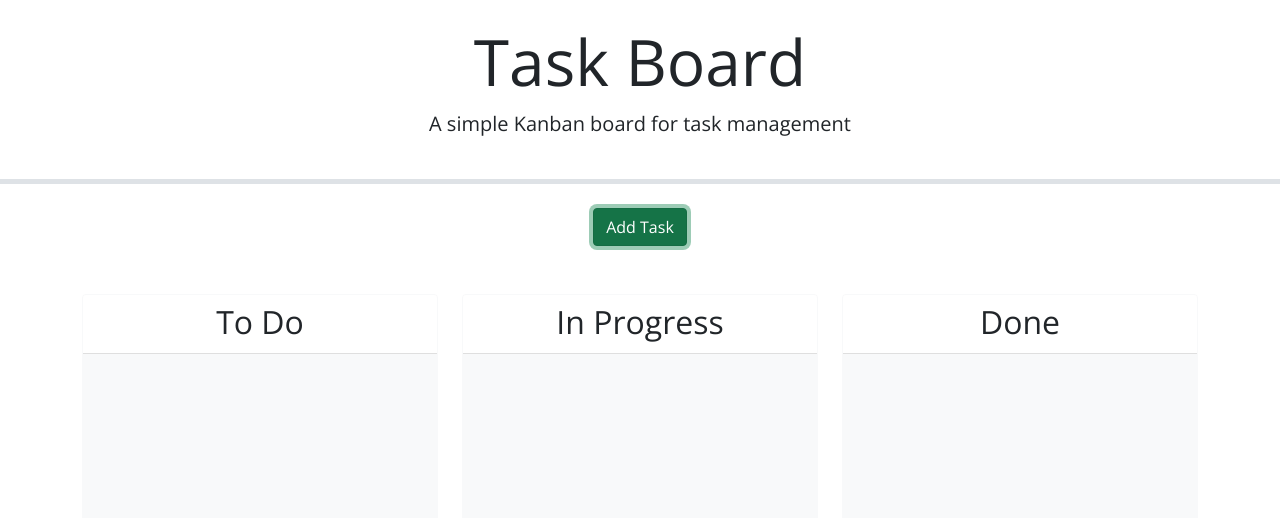
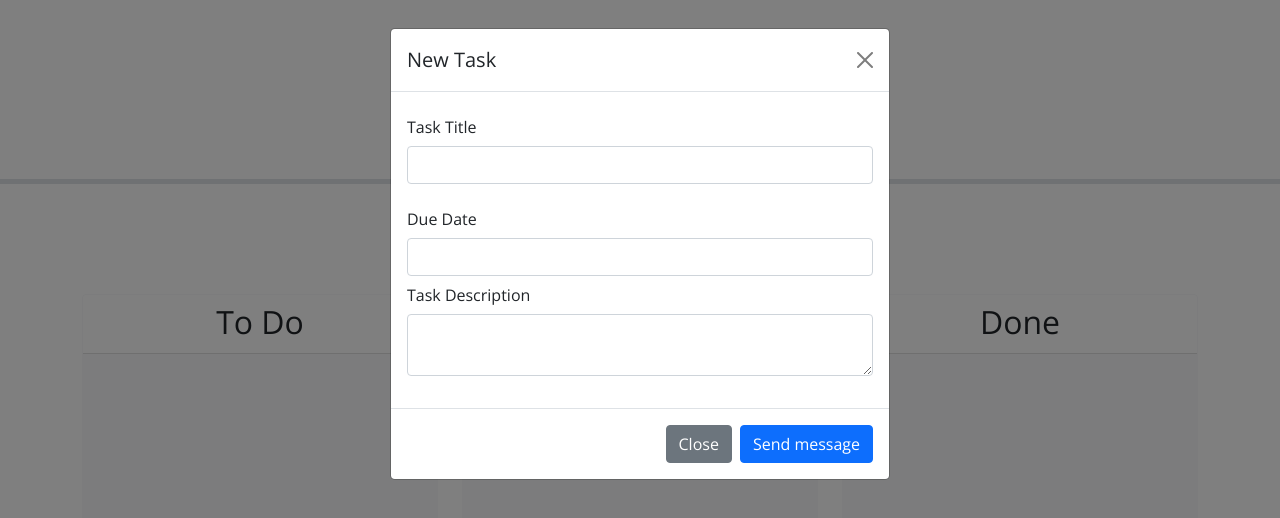
Before and after one commit to Alexand3rLe/myTaskBoard, a plain HTML site: page index.html in a window 1280 px wide. Both pictures are taken after a click on the button "Add Task". Drawn offline with nearby package versions, Linux system fonts and the light colour scheme.

Commit message:
modal working

```diff
--- a/assets/js/script.js
+++ b/assets/js/script.js
@@ -1,6 +1,7 @@
 // Retrieve tasks and nextId from localStorage
 let taskList = JSON.parse(localStorage.getItem("tasks"));
 let nextId = JSON.parse(localStorage.getItem("nextId"));
+
 
 // Todo: create a function to generate a unique task id
 function generateTaskId() {
--- a/index.html
+++ b/index.html
@@ -5,14 +5,23 @@
   <meta charset="UTF-8" />
   <meta name="viewport" content="width=device-width, initial-scale=1.0" />
   <meta http-equiv="X-UA-Compatible" content="ie=edge" />
+  <title>Task Board</title>
+
+    <!-- ! CDN I don't recognize having to do with node.js -->
   <link rel="stylesheet" href="https://cdn.jsdelivr.net/npm/bootstrap@5.1.3/dist/css/bootstrap.min.css" />
-  <link rel="stylesheet" href="https://use.fontawesome.com/releases/v5.8.1/css/all.css"
-    integrity="sha384-50oBUHEmvpQ+1lW4y57PTFmhCaXp0ML5d60M1M7uH2+nqUivzIebhndOJK28anvf" crossorigin="anonymous" />
+
+    <!-- ! fontawesome CDN has something to do with icons-->
+  <link rel="stylesheet" href="https://use.fontawesome.com/releases/v5.8.1/css/all.css" integrity="sha384-50oBUHEmvpQ+1lW4y57PTFmhCaXp0ML5d60M1M7uH2+nqUivzIebhndOJK28anvf" crossorigin="anonymous" />
+
+    <!-- ! google fonts CDN -->
   <link href="https://fonts.googleapis.com/css?family=Open+Sans&display=swap" rel="stylesheet" />
+
+    <!-- ! jQuery ui CDN  -->
   <link rel="stylesheet" href="https://code.jquery.com/ui/1.12.1/themes/base/jquery-ui.css" />
 
   <link rel="stylesheet" href="./assets/css/style.css" />
-  <title>Task Board</title>
+
+
 </head>
 
 <body>
@@ -20,11 +29,50 @@
     <h1 class="display-3">Task Board</h1>
     <p class="lead">A simple Kanban board for task management</p>
   </header>
+
   <div class="container">
+    <!-- ! Given btn for modal -->
     <div class="text-center mb-5">
-      <button class="btn btn-success" data-bs-toggle="modal" data-bs-target="#formModal">Add Task</button>
+      <!-- <button class="btn btn-success" data-bs-toggle="modal" data-bs-target="#formModal">Add Task</button> -->
+      <button type="button" class="btn btn-success" data-bs-toggle="modal" data-bs-target="#formModal">
+        Add Task
+      </button>
     </div>
+
     <!-- Todo: Create a modal with a form to add tasks -->
+    <div class="modal fade" id="formModal" tabindex="-1" aria-labelledby="exampleModalLabel" aria-hidden="true">
+      <div class="modal-dialog">
+        <div class="modal-content">
+          <div class="modal-header">
+            <h1 class="modal-title fs-5" id="taskModalLabel">New Task</h1>
+            <button type="button" class="btn-close" data-bs-dismiss="modal" aria-label="Close"></button>
+          </div>
+          <div class="modal-body">
+            <form>
+              <div class="mb-3">
+                <label for="taskTitle" class="col-form-label">Task Title</label>
+                <input type="text" class="form-control" id="taskTitle">
+              </div>
+              <div >
+                <label for="taskDate" class="col-form-label"> Due Date</label>
+                <input type="text" class="form-control" id="taskDate">
+              </div>
+              <div class="mb-3">
+                <label for="taskDescription" class="col-form-label">Task Description</label>
+                <textarea class="form-control" id="taskDescription"></textarea>
+              </div>
+            </form>
+          </div>
+          <div class="modal-footer">
+            <button type="button" class="btn btn-secondary" data-bs-dismiss="modal">Close</button>
+            <button type="button" class="btn btn-primary">Send message</button>
+          </div>
+        </div>
+      </div>
+    </div>
+
+
+    <!-- ! main body for page TODO INPROGRESS DONE CARDS -->
     <div class="row swim-lanes text-center justify-content-between">
       <div class="col-12 col-lg-4 d-flex">
         <div id="to-do" class="card border-light mb-3 lane flex-grow-1">
@@ -59,13 +107,13 @@
     </div>
   </div>
 
-  <script src="https://cdn.jsdelivr.net/npm/bootstrap@5.1.3/dist/js/bootstrap.bundle.min.js"
-    integrity="sha384-ka7Sk0Gln4gmtz2MlQnikT1wXgYsOg+OMhuP+IlRH9sENBO0LRn5q+8nbTov4+1p"
-    crossorigin="anonymous"></script>
+  <script src="https://cdn.jsdelivr.net/npm/bootstrap@5.1.3/dist/js/bootstrap.bundle.min.js" integrity="sha384-ka7Sk0Gln4gmtz2MlQnikT1wXgYsOg+OMhuP+IlRH9sENBO0LRn5q+8nbTov4+1p" crossorigin="anonymous"></script>
+
   <script src="https://code.jquery.com/jquery-3.4.1.min.js"></script>
+
   <script src="https://code.jquery.com/ui/1.13.1/jquery-ui.min.js"></script>
-  <script src="https://cdn.jsdelivr.net/npm/dayjs@1.11.3/dayjs.min.js"
-    integrity="sha256-iu/zLUB+QgISXBLCW/mcDi/rnf4m4uEDO0wauy76x7U=" crossorigin="anonymous"></script>
+
+  <script src="https://cdn.jsdelivr.net/npm/dayjs@1.11.3/dayjs.min.js" integrity="sha256-iu/zLUB+QgISXBLCW/mcDi/rnf4m4uEDO0wauy76x7U=" crossorigin="anonymous"></script>
 
   <script src="./assets/js/script.js"></script>
 </body>
```
